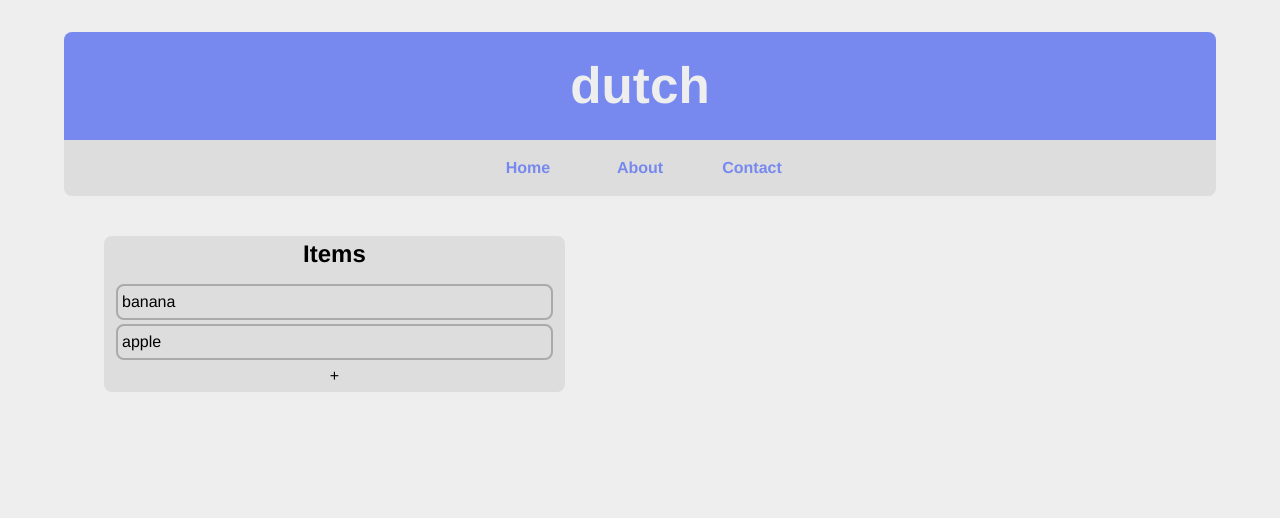
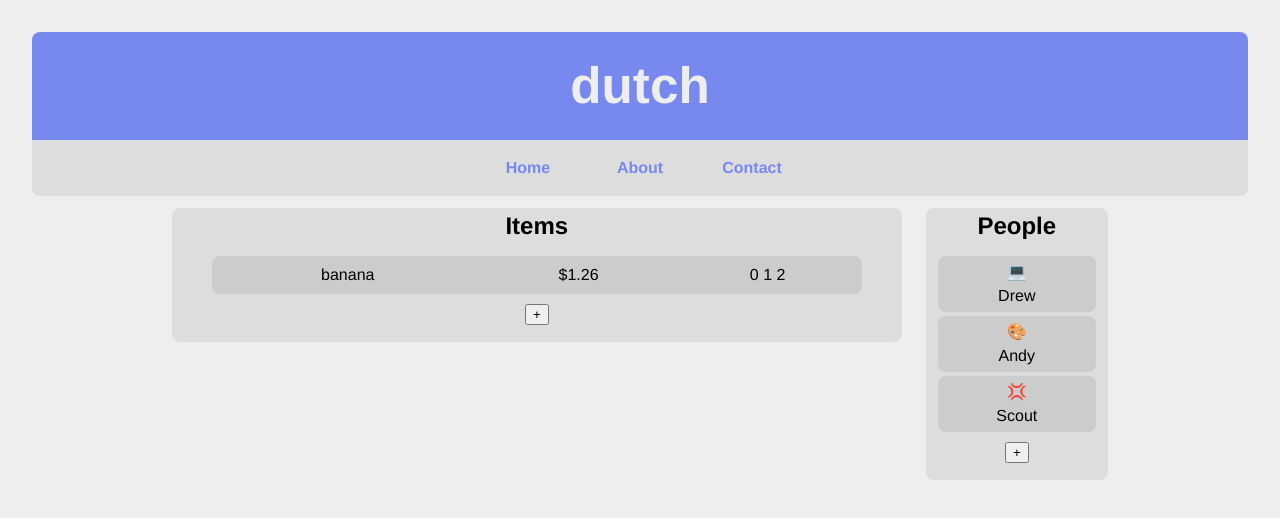
Before and after one commit to dtaylor0/dutch, a React (Vite) app: page / in a window 1280 px wide. Shown: the top 518 px of the page. Built offline with nearby package versions, Linux system fonts and the light colour scheme.

Commit message:
main ui looking alright

```diff
--- a/index.html
+++ b/index.html
@@ -4,7 +4,7 @@
         <meta charset="UTF-8" />
         <!-- <link rel="icon" type="image/svg+xml" href="/vite.svg" /> -->
         <meta name="viewport" content="width=device-width, initial-scale=1.0" />
-        <title>Dutch</title>
+        <title>dutch</title>
     </head>
     <body>
         <div id="root"></div>
--- a/src/App.jsx
+++ b/src/App.jsx
@@ -1,12 +1,23 @@
 import "./App.css";
 import Header from "./components/Header";
 import Items from "./components/Items";
+import People from "./components/People";
 
+const peopleExample = [
+    { id: 0, name: "Drew", symbol: "\u{1F4BB}", blah: "blah" },
+    { id: 1, name: "Andy", symbol: "\u{1F3A8}" },
+    { id: 2, name: "Scout", symbol: "\u{1F4A2}" },
+];
+
+const itemsExample = [
+    { name: "banana", cost: 1.26, quantity: 6, people: [0, 1, 2] },
+];
 function App() {
     return (
         <>
             <Header />
-            <Items items={["banana", "apple"]} />
+            <Items items={itemsExample} />
+            <People people={peopleExample} />
         </>
     );
 }
--- a/src/components/Header.jsx
+++ b/src/components/Header.jsx
@@ -1,7 +1,7 @@
 function Header() {
     return (
         <header>
-            <h1 className="w-90vw c-#eee bg-#78e m-0 p-t-0.5em p-b-0.5em b-rd-t-2">
+            <h1 className="c-#eee bg-#78e m-0 p-t-0.5em p-b-0.5em b-rd-t-2">
                 dutch
             </h1>
             <nav>
--- a/src/components/Items.jsx
+++ b/src/components/Items.jsx
@@ -1,20 +1,39 @@
+/** @typedef {import("./People").Person} Person */
+
+/** @typedef {Object} Item
+ * @property {string} name
+ * @property {number} cost
+ * @property {Person["id"][]} people
+ * */
+
 /**
- * Creates a list of items
- * @param {object} props
- * @param {string[]} props.items - The items to split
+ * @param {{items: Item[]}} props - The items to split
  * @returns {React.JSX.Element}
  */
-function Items(props) {
+function Items({ items }) {
     return (
-        <div className="bg-#ddd b-rd-2 max-w-40% m-10">
+        <div
+            id="items"
+            className="bg-#ddd b-rd-2 w-60% m-3 inline-block vertical-top"
+        >
             <h2 className="m-0">Items</h2>
             <ul className="m-1 p-1">
-                {props.items.map((item, index) => (
+                {items.map((item, index) => (
                     <li className="menu-item" key={index}>
-                        {item}
+                        <table className="w-100% table-auto">
+                            <tbody>
+                                <tr>
+                                    <td>{item.name}</td>
+                                    <td>${item.cost}</td>
+                                    <td>{item.people.join(" ")}</td>
+                                </tr>
+                            </tbody>
+                        </table>
                     </li>
                 ))}
-                <li className="list-none">+</li>
+                <li className="menu-item bg-inherit">
+                    <button>+</button>
+                </li>
             </ul>
         </div>
     );
--- a/src/components/People.jsx
+++ b/src/components/People.jsx
@@ -1,20 +1,27 @@
+/** @typedef {Object} Person
+ * @property {number} id
+ * @property {string} name
+ * @property {string} symbol
+ * */
+
 /**
- * Creates a list of items
- * @param {object} props
- * @param {string[]} props.items - The items to split
- * @returns {React.JSX.Element}
+ * Creates a list of people
+ * @param {{people: Person[]}} props
  */
 function People(props) {
     return (
-        <div className="bg-#ddd b-rd-2 max-w-40% m-10">
+        <div className="bg-#ddd b-rd-2 m-3 inline-block w-15% vertical-top">
             <h2 className="m-0">People</h2>
             <ul className="m-1 p-1">
-                {props.items.map((item, index) => (
+                {props.people.map((person, index) => (
                     <li className="menu-item" key={index}>
-                        {item}
+                        <div>{person.symbol}</div>
+                        <div>{person.name}</div>
                     </li>
                 ))}
-                <li className="list-none">+</li>
+                <li className="menu-item bg-inherit">
+                    <button>+</button>
+                </li>
             </ul>
         </div>
     );
--- a/src/index.css
+++ b/src/index.css
@@ -12,10 +12,14 @@
     -moz-osx-font-smoothing: grayscale;
 }
 
+#root {
+    width: 100%;
+}
+
 body {
     margin: 0;
     display: flex;
-    min-width: 320px;
+    min-width: 665px;
     min-height: 100vh;
     width: 100vw;
 }
--- a/uno.config.js
+++ b/uno.config.js
@@ -9,7 +9,6 @@ export default defineConfig({
         "nav-item":
             "hover:rounded-inherit hover:bg-[#78e] hover:c-white inline-block w-7em",
         "nav-link": "block p-4 no-underline text-inherit font-bold",
-        "menu-item":
-            "m-1 p-1 list-none text-left b-2 border-solid b-rd-2 border-#aaa",
+        "menu-item": "mx-a my-1 p-1 list-none w-90% bg-#ccc b-rd-2",
     },
 });
```
